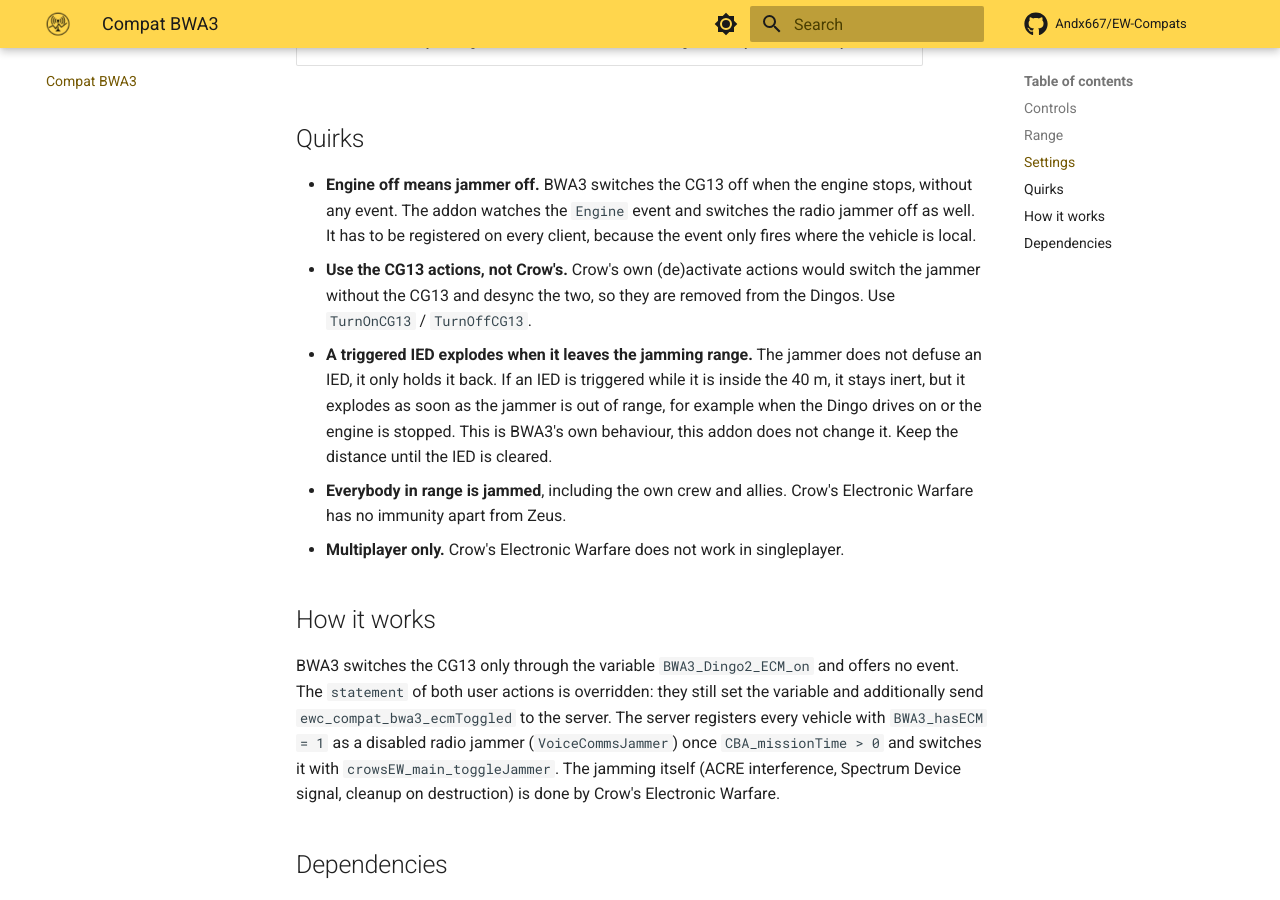
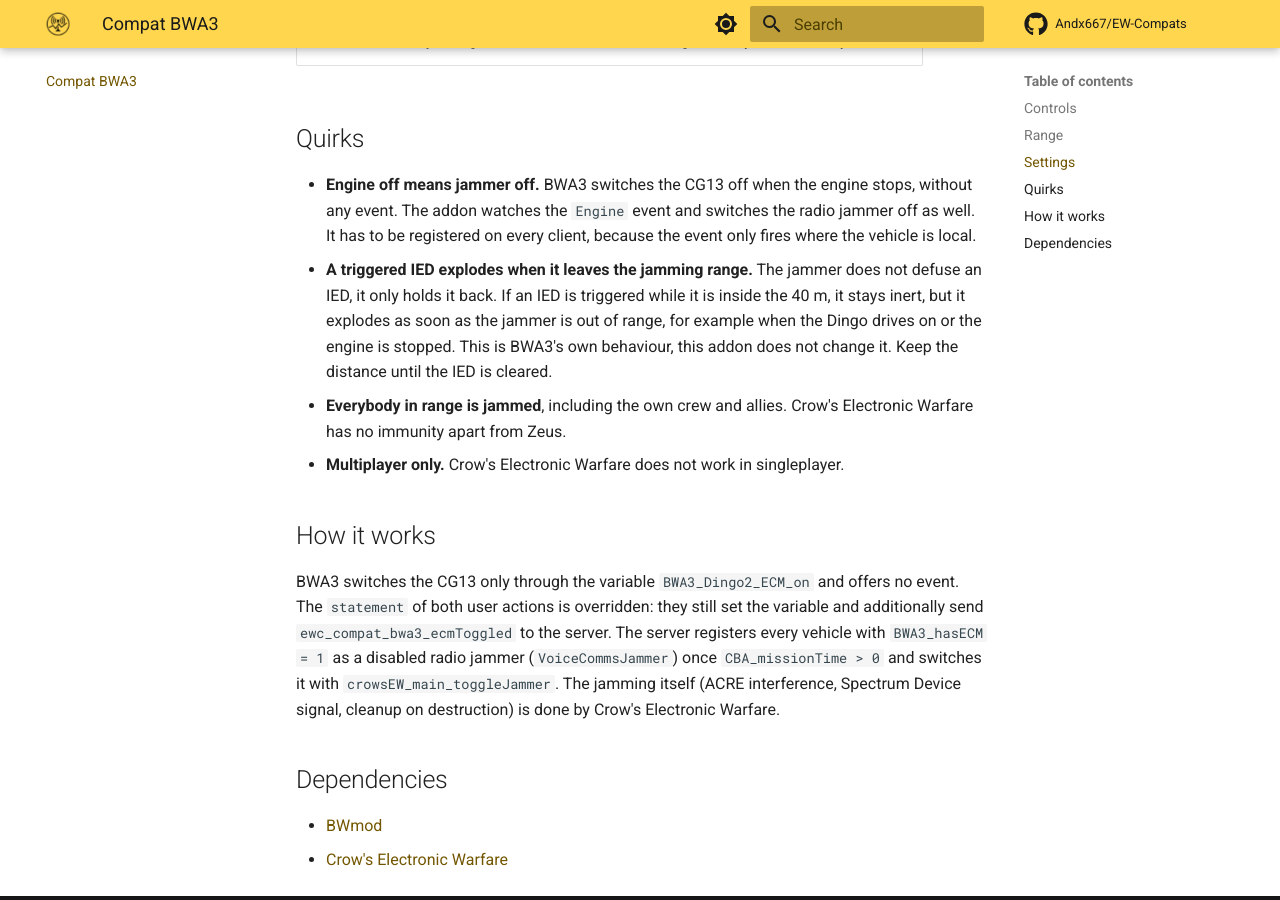
Before and after one commit to Andx667/EW-Compats, an MkDocs documentation site: the page built from docs/compat-bwa3.md, in a window 1280 px wide and 900 px high, scrolled down 968 px. Built offline with MkDocs 1.6.1 and Material for MkDocs 9.7.7, drawn with Linux system fonts in a browser that asks for light colours; plug-ins that fetch from the network failed and are left out; comment, search, counter and statistics services are not loaded.

Commit message:
Clarify CG13 usage by removing Crow's actions to prevent desynchronization

```diff
--- a/docs/compat-bwa3.md
+++ b/docs/compat-bwa3.md
@@ -28,7 +28,6 @@
 ## Quirks
 
 - **Engine off means jammer off.** BWA3 switches the CG13 off when the engine stops, without any event. The addon watches the `Engine` event and switches the radio jammer off as well. It has to be registered on every client, because the event only fires where the vehicle is local.
-- **Use the CG13 actions, not Crow's.** Crow's own (de)activate actions would switch the jammer without the CG13 and desync the two, so they are removed from the Dingos. Use `TurnOnCG13` / `TurnOffCG13`.
 - **A triggered IED explodes when it leaves the jamming range.** The jammer does not defuse an IED, it only holds it back. If an IED is triggered while it is inside the 40 m, it stays inert, but it explodes as soon as the jammer is out of range, for example when the Dingo drives on or the engine is stopped. This is BWA3's own behaviour, this addon does not change it. Keep the distance until the IED is cleared.
 - **Everybody in range is jammed**, including the own crew and allies. Crow's Electronic Warfare has no immunity apart from Zeus.
 - **Multiplayer only.** Crow's Electronic Warfare does not work in singleplayer.
```
